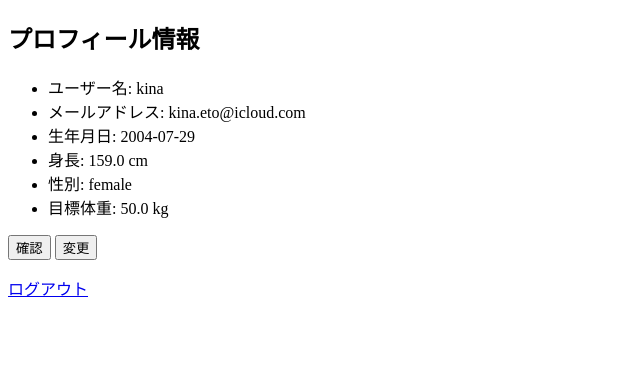
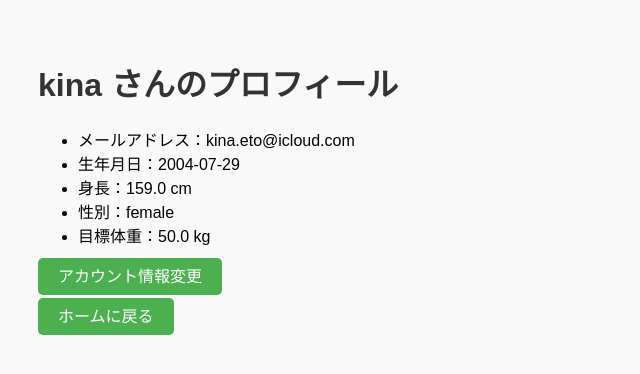
Before and after one commit to etk7/puroen, a Flask app: page /profile in a window 1280 px wide. Shown: the top 374 px of the page, without its empty margins (0-640 px from the left). Run offline with Flask 3, Linux system fonts and the light colour scheme; a user stored in the database is signed in; data comes from the database, SQL or seed files in the repository.

Commit message:
Update Profile.html

```diff
--- a/templates/Profile.html
+++ b/templates/Profile.html
@@ -1,28 +1,16 @@
-<!DOCTYPE html>
-<html lang="ja">
-<head>
-    <meta charset="UTF-8">
-    <title>プロフィール</title>
-</head>
-<body>
-    <h2>プロフィール情報</h2>
-    <ul>
-        <li>ユーザー名: {{ user.username }}</li>
-        <li>メールアドレス: {{ user.email }}</li>
-        <li>生年月日: {{ user.birthdate }}</li>
-        <li>身長: {{ user.tall }} cm</li>
-        <li>性別: {{ user.gender }}</li>
-        <li>目標体重: {{ user.goalweight }} kg</li>
-    </ul>
+{% extends "base.html" %}
 
-    <form action="{{ url_for('home') }}" method="get" style="display:inline;">
-        <button type="submit">確認</button>
-    </form>
+{% block title %}プロフィール{% endblock %}
 
-    <form action="{{ url_for('edit_profile') }}" method="get" style="display:inline;">
-        <button type="submit">変更</button>
-    </form>
-
-    <p><a href="/logout">ログアウト</a></p>
-</body>
-</html>
+{% block content %}
+<h1>{{ user.username }} さんのプロフィール</h1>
+<ul>
+    <li>メールアドレス：{{ user.email }}</li>
+    <li>生年月日：{{ user.birthdate }}</li>
+    <li>身長：{{ user.tall }} cm</li>
+    <li>性別：{{ user.gender }}</li>
+    <li>目標体重：{{ user.goalweight }} kg</li>
+</ul>
+<p><a href="{{ url_for('edit_profile') }}" class="button-link">アカウント情報変更</a></p>
+<p><a href="{{ url_for('home') }}" class="button-link">ホームに戻る</a></p>
+{% endblock %}
```
